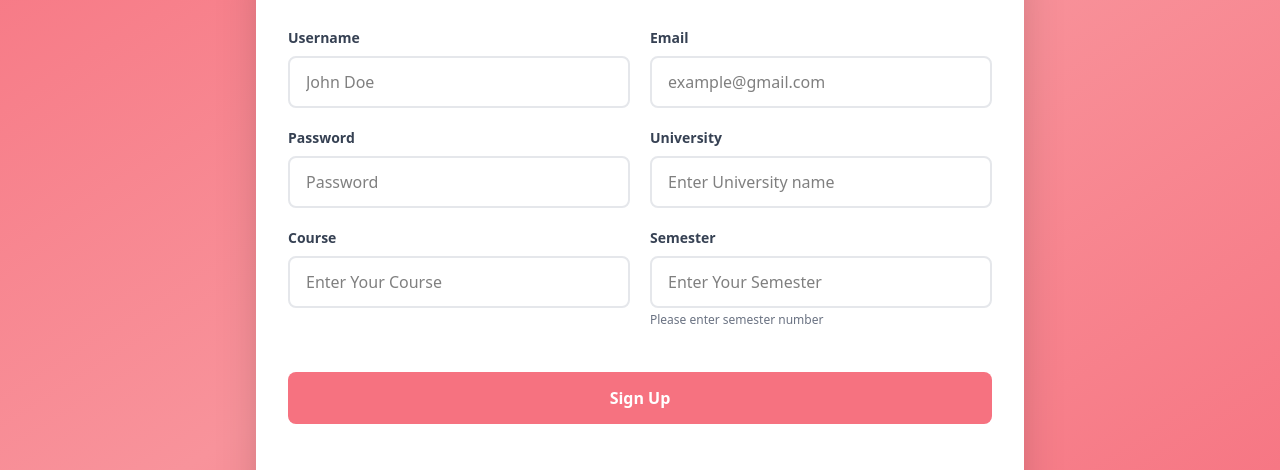
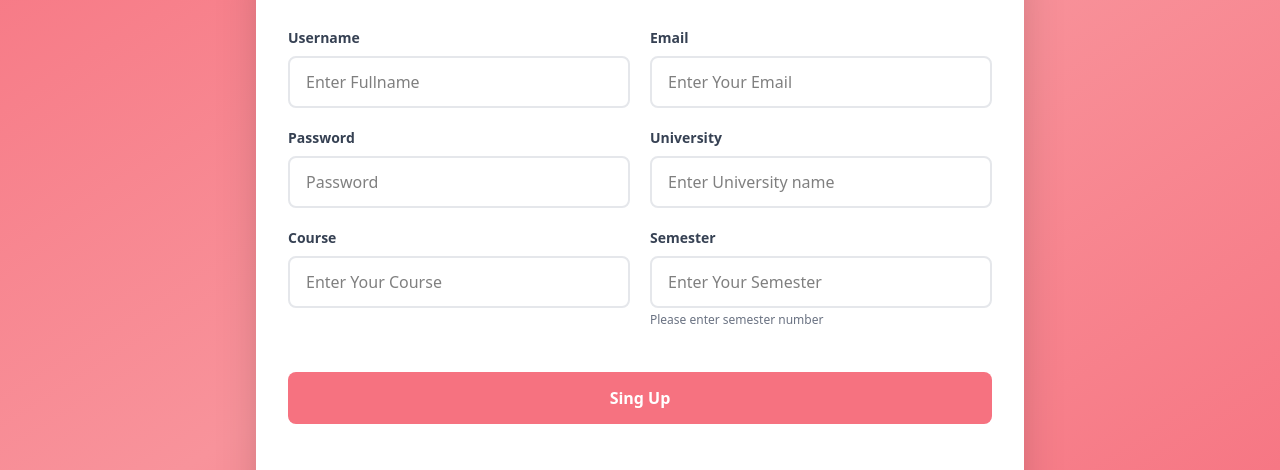
Before and after one commit to amitpal603/study-guide-frontend, a React (Vite) app: page /sign-up in a window 1280 px wide. Shown: the part 218-688 px from the top of the page. Built offline with nearby package versions, Linux system fonts and the light colour scheme.

Commit message:
v32 before data sending to the server to set loader login sign up , forget password , reset pasword

```diff
--- a/src/components/main/ForgetPassword.jsx
+++ b/src/components/main/ForgetPassword.jsx
@@ -1,6 +1,7 @@
 import { useState } from "react";
 import axios from "axios";
 import { useNavigate } from "react-router-dom";
+import Loader from "./common/Loader";
 
 export default function ForgotPassword() {
   const [email, setEmail] = useState("");
@@ -125,7 +126,7 @@ export default function ForgotPassword() {
                   disabled={loading}  // ✅ FIX 9: Disable button while loading
                   className="w-full bg-amber-600 text-stone-950 font-body text-sm tracking-[0.15em] uppercase py-4 btn-hover hover:bg-amber-500 disabled:opacity-60 disabled:cursor-not-allowed disabled:transform-none"
                 >
-                  {loading ? "Sending..." : "Send Reset Link"}  {/* ✅ FIX 10: Loading feedback */}
+                  {loading ? <Loader/> : "Send Reset Link"}  {/* ✅ FIX 10: Loading feedback */}
                 </button>
               </form>
 
--- a/src/components/main/Login.jsx
+++ b/src/components/main/Login.jsx
@@ -2,10 +2,11 @@ import React, { useContext } from 'react'
 import { useForm } from 'react-hook-form'
 import { Link } from 'react-router-dom'
 import { userAuth } from '../../context/studyGuide'
+import Loader from './common/Loader'
 
 function Login() {
   const {register , handleSubmit , reset} = useForm()
-  const {loginUser} = useContext(userAuth)
+  const {loginUser , loading} = useContext(userAuth)
 
   const HandleLoginUser = (data) => {
      loginUser(data)
@@ -59,7 +60,7 @@ function Login() {
             type="submit"
             className='active:scale-95 w-full bg-[#f67280] hover:bg-[#f5586e] text-white font-bold py-3.5 px-6 rounded-lg transition-all duration-200 shadow-lg hover:shadow-xl transform hover:-translate-y-0.5 mt-6'
           >
-            Login
+            {loading ? <Loader/> : "Login"}
           </button>
 
           <p className='text-center text-gray-600 text-sm mt-6'>
--- a/src/components/main/ResetPassword.jsx
+++ b/src/components/main/ResetPassword.jsx
@@ -1,6 +1,7 @@
 import { useState } from "react";
 import axios from "axios";
 import { useNavigate, useParams, useSearchParams } from "react-router-dom";
+import Loader from "./common/Loader";
 
 export default function ResetPassword() {
   const [newPassword, setNewPassword] = useState("");
@@ -249,7 +250,7 @@ export default function ResetPassword() {
                   disabled={loading || passwordsMismatch}
                   className="w-full bg-amber-600 text-stone-950 font-body text-sm tracking-[0.15em] uppercase py-4 btn-hover hover:bg-amber-500 disabled:opacity-50 disabled:cursor-not-allowed disabled:transform-none"
                 >
-                  {loading ? "Resetting…" : "Reset Password"}
+                  {loading ? <Loader/> : "Reset Password"}
                 </button>
               </form>
 
--- a/src/components/main/SignUp.jsx
+++ b/src/components/main/SignUp.jsx
@@ -1,10 +1,11 @@
 import React, { useContext } from 'react'
 import { Link } from 'react-router-dom'
 import { userAuth } from '../../context/studyGuide'
+import Loader from './common/Loader'
 
 function SignUp() {
 
-  const { register, handleSubmit, registerUser } = useContext(userAuth)
+  const { register, handleSubmit, registerUser , loading } = useContext(userAuth)
 
   const HandleRegisterData = async (data) => {
     try {
@@ -36,7 +37,7 @@ function SignUp() {
 
               <input
                 type="text"
-                placeholder='John Doe'
+                placeholder='Enter Fullname'
                 {...register("username", { required: true })}
                 className='px-4 py-3 border-2 border-gray-200 rounded-lg focus:outline-none focus:border-[#f67280]'
               />
@@ -49,7 +50,7 @@ function SignUp() {
 
               <input
                 type="email"
-                placeholder='example@gmail.com'
+                placeholder='Enter Your Email'
                 {...register("email", { required: true })}
                 className='px-4 py-3 border-2 border-gray-200 rounded-lg focus:outline-none focus:border-[#f67280]'
               />
@@ -127,7 +128,7 @@ function SignUp() {
             type="submit"
             className='active:scale-95 w-full bg-[#f67280] hover:bg-[#f5586e] text-white font-bold py-3.5 rounded-lg mt-6'
           >
-            Sign Up
+            {loading ? <Loader/> : "Sing Up"}
           </button>
 
           <p className='text-center text-gray-600 text-sm mt-6'>
--- /dev/null
+++ b/src/components/main/common/Loader.jsx
@@ -0,0 +1,13 @@
+import React from 'react'
+
+function Loader() {
+  return (
+    <div>
+       <div className="flex justify-center items-center">
+      <div className="w-5 h-5 border-2 border-blue-500 border-t-transparent rounded-full animate-spin"></div>
+    </div>
+    </div>
+  )
+}
+
+export default Loader
--- a/src/context/studyGuide.jsx
+++ b/src/context/studyGuide.jsx
@@ -14,7 +14,7 @@ function StudyGuide({children}) {
  //! user register handler
  const registerUser = async (data) => {
   try {
-
+      setLoading(true)
     const response = await axios.post(
       "http://localhost:3000/api/auth/user/register",
       data
@@ -34,6 +34,8 @@ function StudyGuide({children}) {
       error.response?.data?.message || "Registration failed"
 
     toast.error(message)
+  }finally {
+    setLoading(false)
   }
 }
 
```
